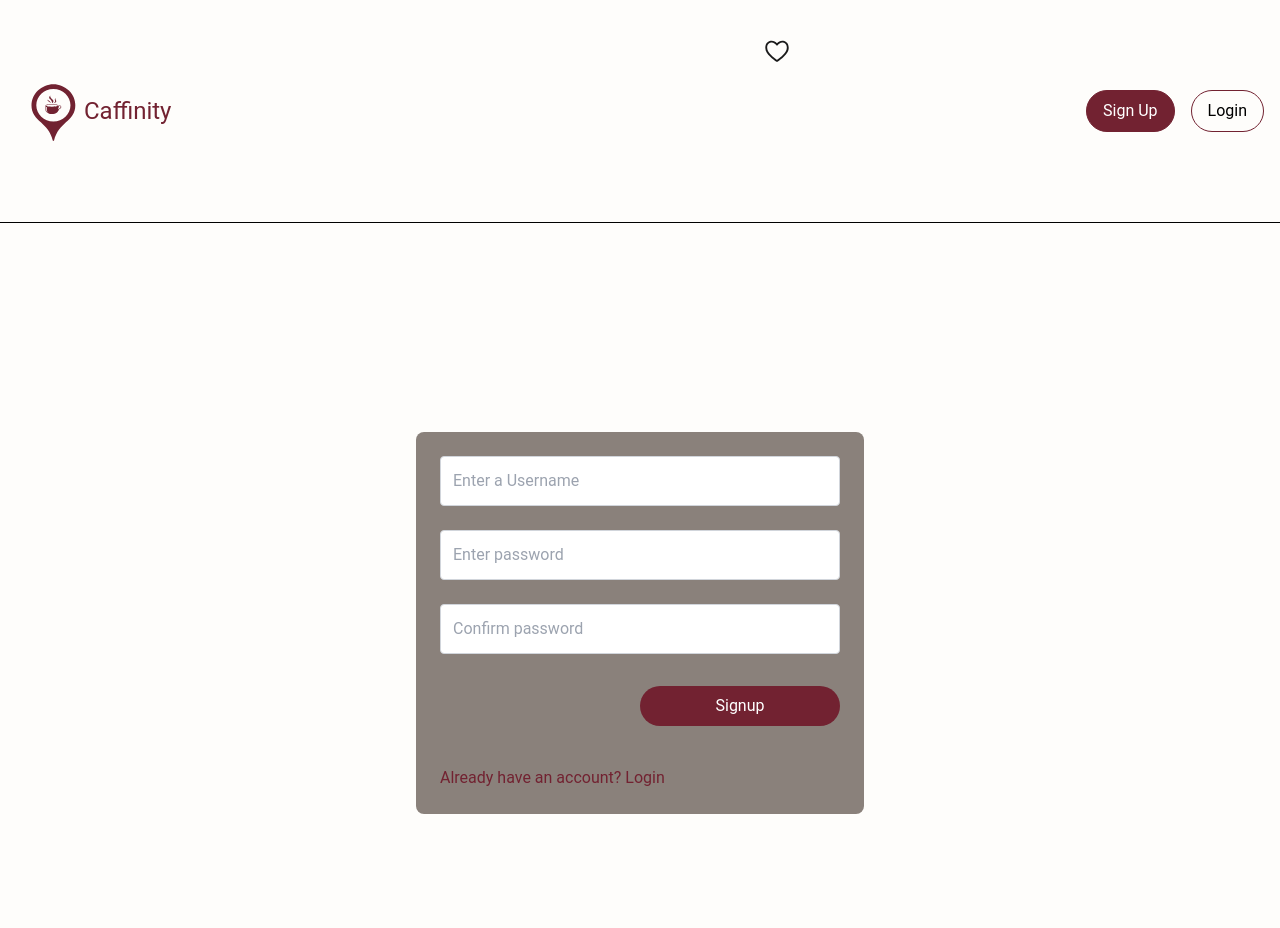
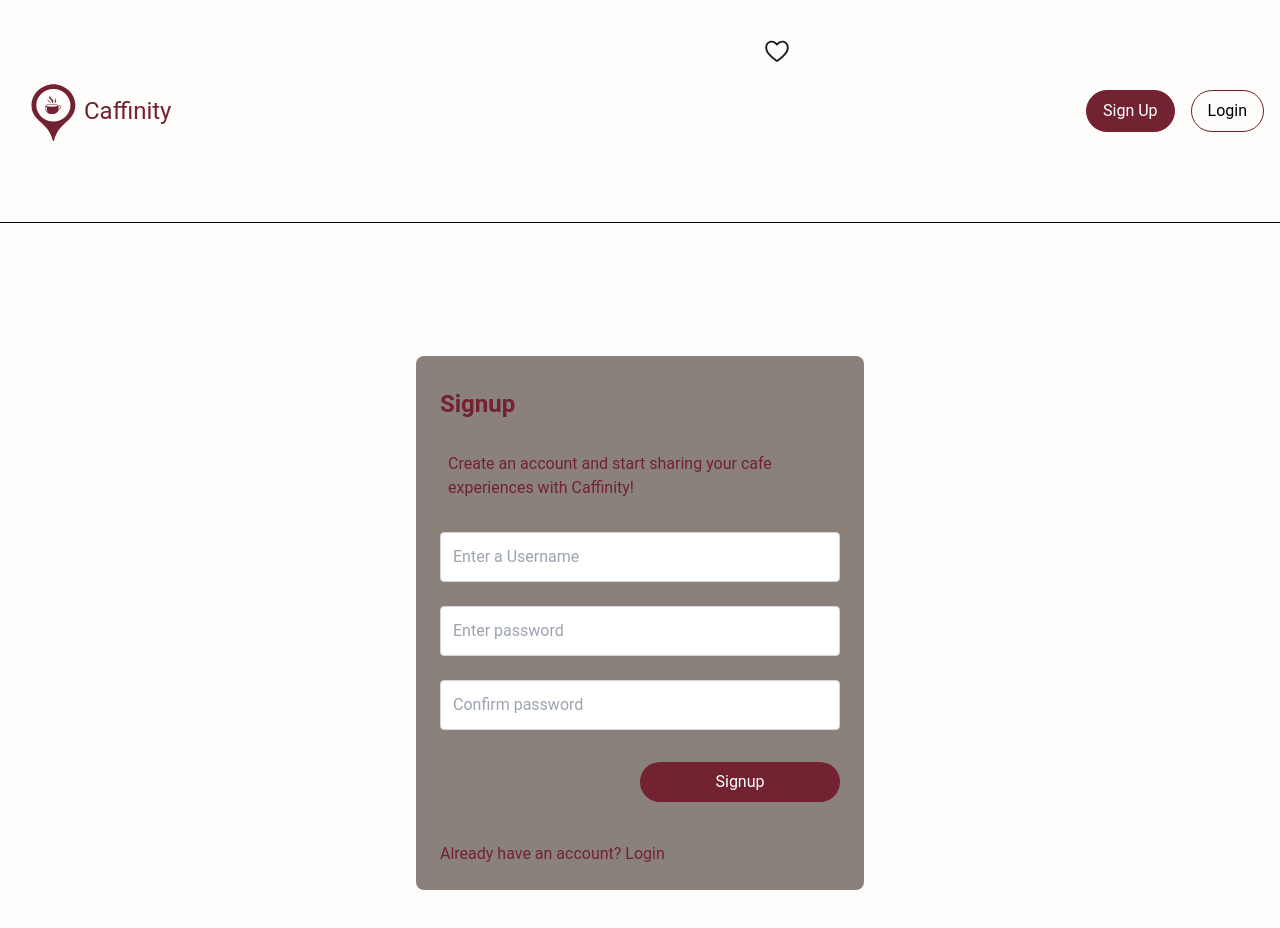
Before and after one commit to aleksandrvasilyev/caffinity, a React app in the folder client/: page /sign-up in a window 1280 px wide. Shown: the top 928 px of the page. Built offline with nearby package versions, Linux system fonts and the light colour scheme.

Commit message:
Add feedback messages for successful account creation and redirect

```diff
--- a/client/src/components/Signup/Signup.jsx
+++ b/client/src/components/Signup/Signup.jsx
@@ -9,6 +9,7 @@ const Signup = () => {
   const errorContainerRef = useRef(null);
 
   const [passwordMatch, setPasswordMatch] = useState(true);
+  const [feedback, setFeedback] = useState(false);
 
   const [formData, setFormData] = useState({
     username: "",
@@ -18,7 +19,10 @@ const Signup = () => {
 
   const { isLoading, error, performFetch } = useFetch("/register", (data) => {
     if (data.success) {
-      navigate("/login");
+      setFeedback(true);
+      setTimeout(() => {
+        navigate("/login");
+      }, 5000);
     }
   });
 
@@ -78,6 +82,13 @@ const Signup = () => {
         className="flex flex-col justify-center w-full max-w-md bg-primary p-6 rounded-lg text-accent"
         onSubmit={handleSubmit}
       >
+        <h1 className="text-2xl font-bold mt-2">Signup</h1>
+
+        <p className="text-left text-md my-6 p-2">
+          Create an account and start sharing your cafe experiences with
+          Caffinity!{" "}
+        </p>
+
         <Input
           placeholder="Enter a Username"
           type="text"
@@ -98,6 +109,17 @@ const Signup = () => {
           name="confirmPassword"
           onChange={handleChange}
         />
+
+        {feedback && (
+          <div className="flex flex-col items-center justify-center m-4 bg-white">
+            <p className=" text-accent mb-4 p-4 rounded-lg ">
+              Account created successfully!
+            </p>
+            <p className="text-accent mb-4 p-4 rounded-lg">
+              Redirecting to login page...
+            </p>
+          </div>
+        )}
 
         {(!passwordMatch || isLoading || error) && (
           <div
```
